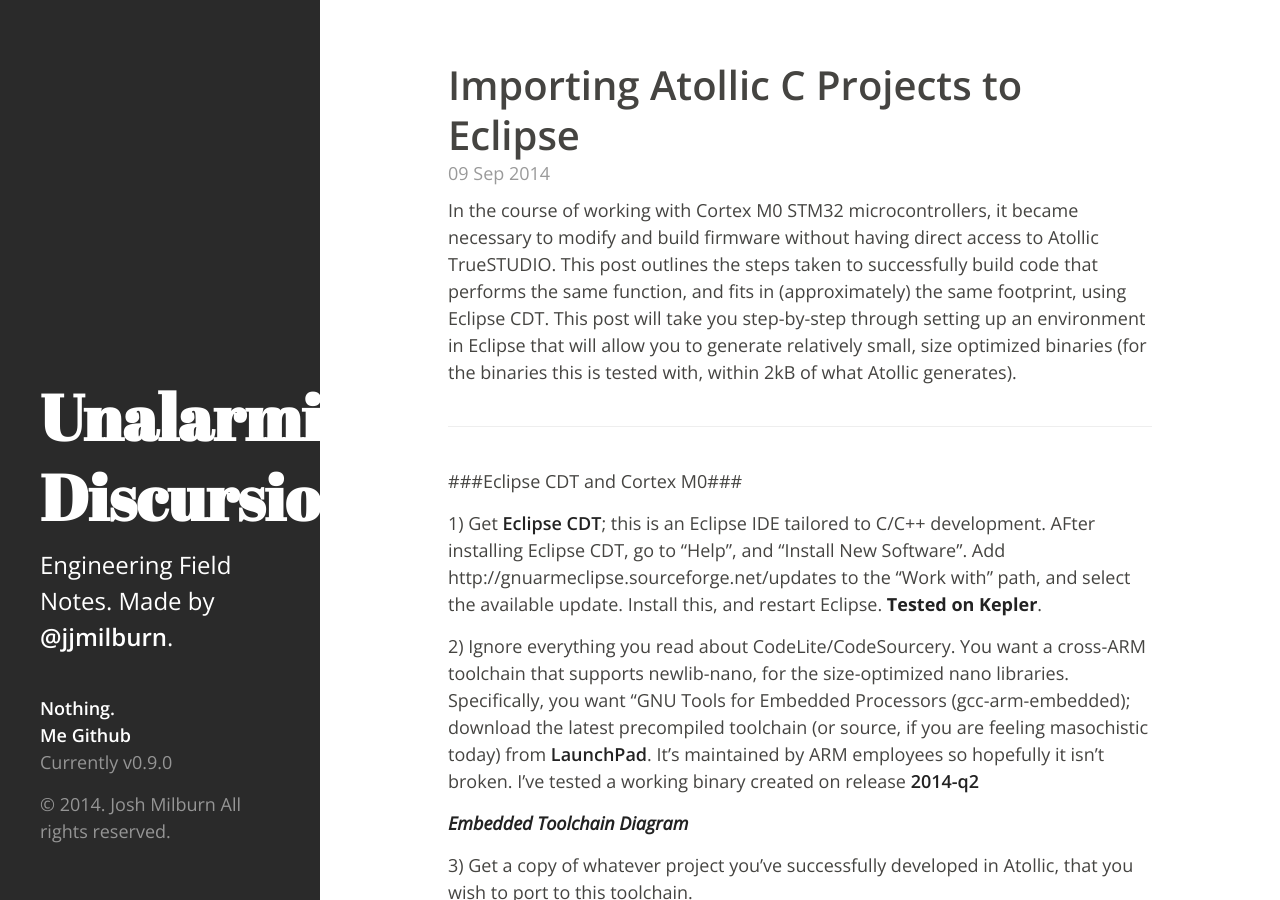
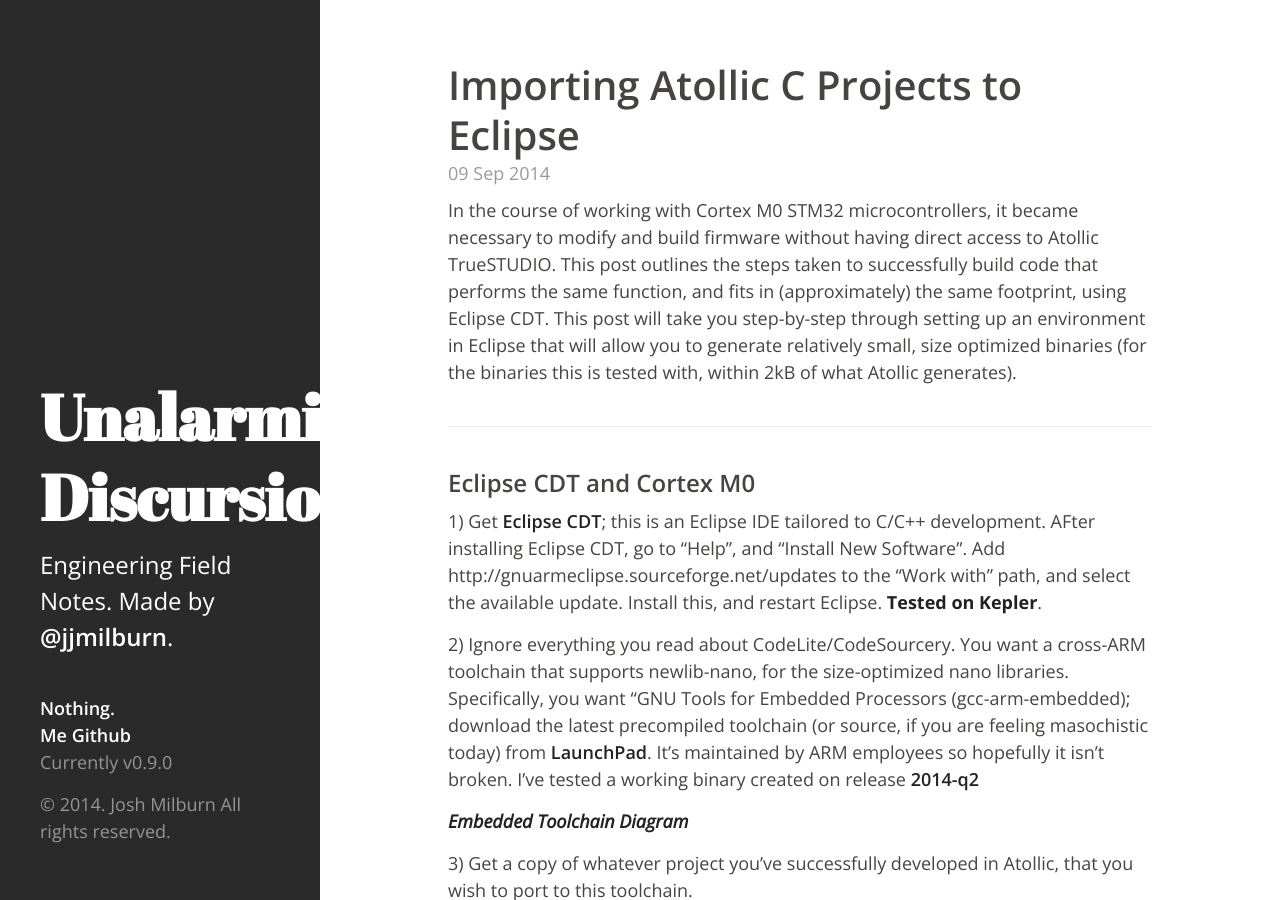
Before and after one commit to jjmilburn/jjmilburn.github.io, a Jekyll site: the page built from _posts/2014-09-09-atollic-to-eclipse.md, in a window 1280 px wide and 900 px high. Built offline with Jekyll 4.4.1, drawn with Linux system fonts in a browser that asks for light colours.

```diff
--- a/_posts/2014-09-09-atollic-to-eclipse.md
+++ b/_posts/2014-09-09-atollic-to-eclipse.md
@@ -7,7 +7,7 @@ In the course of working with Cortex M0 STM32 microcontrollers, it became necess
 
 -----
 
-###Eclipse CDT and Cortex M0###
+### Eclipse CDT and Cortex M0
 
 1) Get [Eclipse CDT](http://www.eclipse.org/cdt/); this is an Eclipse IDE tailored to C/C++ development.  AFter installing Eclipse CDT, go to "Help", and "Install New Software".  Add http://gnuarmeclipse.sourceforge.net/updates to the "Work with" path, and select the available update.  Install this, and restart Eclipse.  **Tested on Kepler**.
 
```
Also changed, not shown: _posts/2014-09-18-Atmel-SAMD20-EclipseCDT.md (+3 -3 lines), _posts/2014-10-13-Relaxation-Oscillator-DutyCycle.md (+4 -4 lines).
